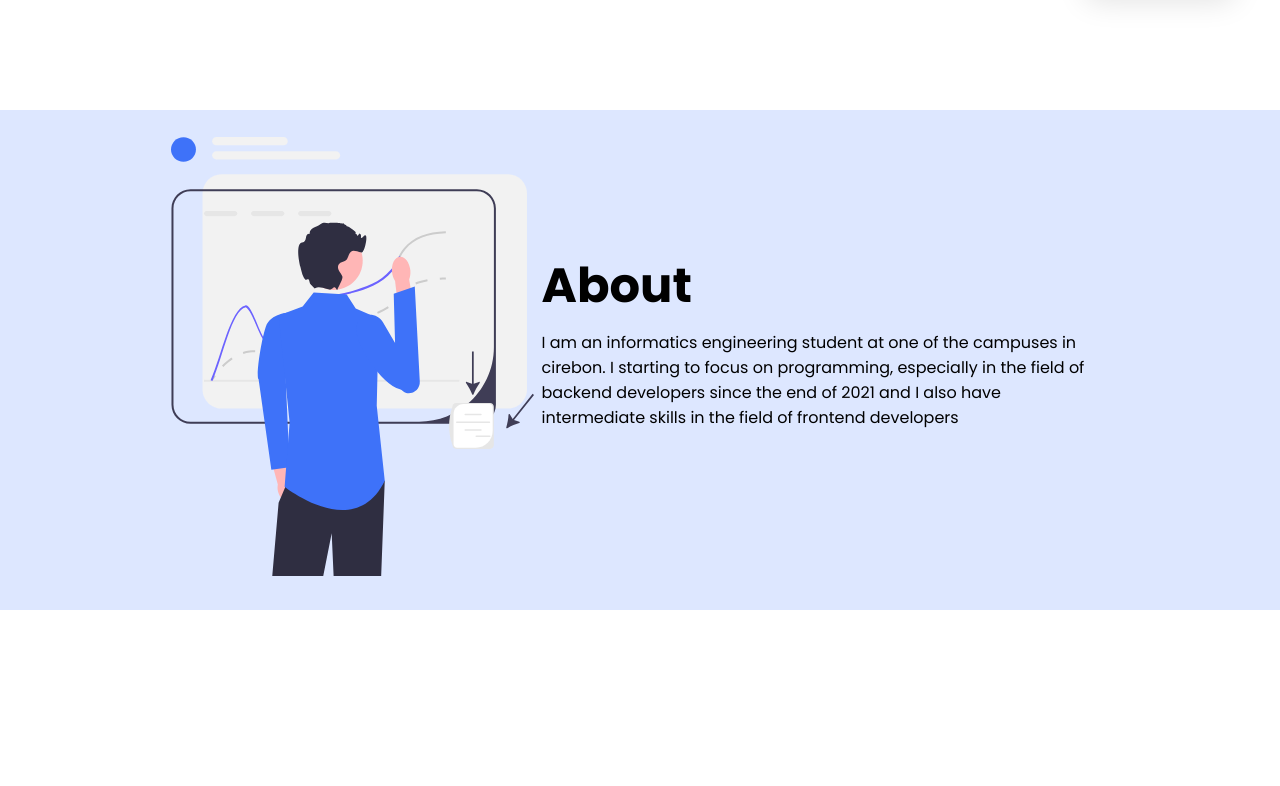
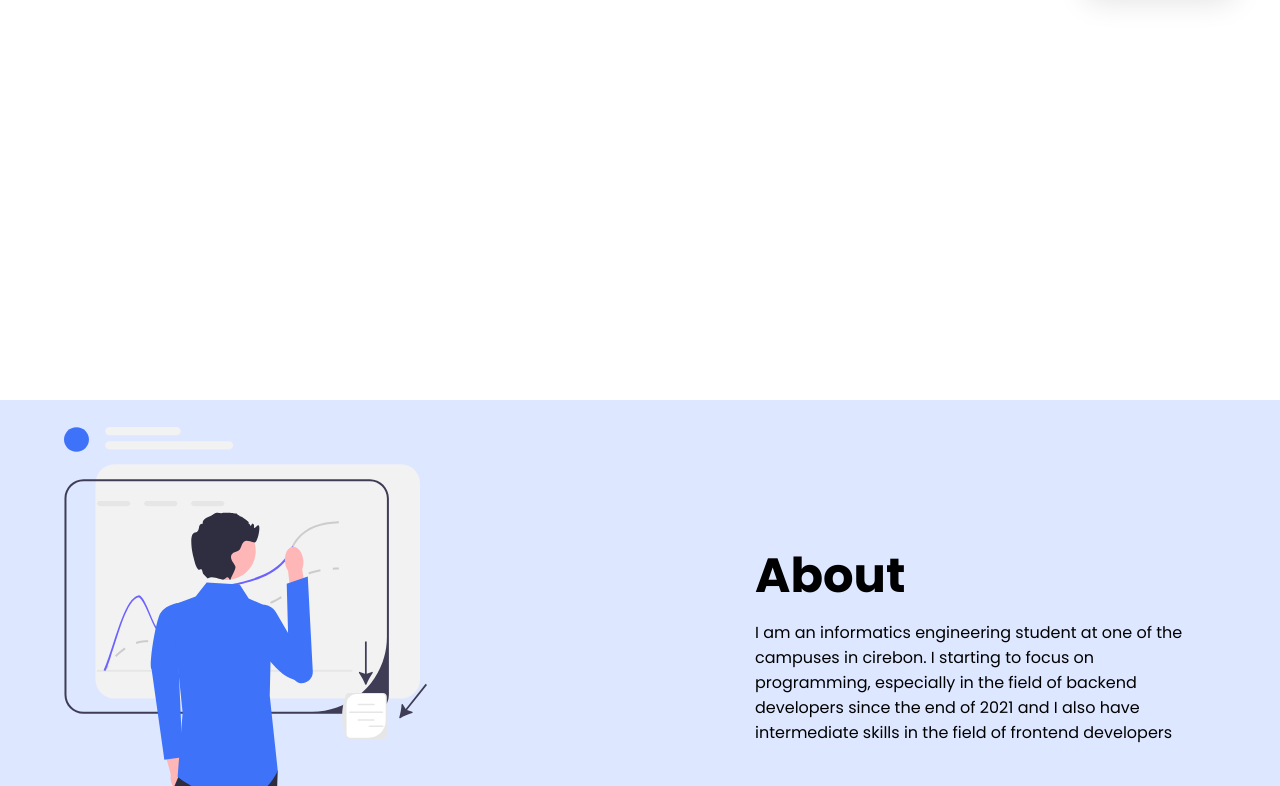
Before and after one commit to mframadann/uts-spa, a React (Create React App) app: page / in a window 1280 px wide. Shown: the part 614-1400 px from the top of the page. Built offline with nearby package versions, Linux system fonts and the light colour scheme.

Commit message:
finishing design

```diff
--- a/public/index.html
+++ b/public/index.html
@@ -33,7 +33,7 @@
       work correctly both with client-side routing and a non-root public URL.
       Learn how to configure a non-root public URL by running `npm run build`.
     -->
-    <title>UTS- Mframadann</title>
+    <title>UTS - 41215734- Mframadann</title>
   </head>
   <body>
     <noscript>You need to enable JavaScript to run this app.</noscript>
--- a/src/styles/globals.css
+++ b/src/styles/globals.css
@@ -367,7 +367,7 @@
   align-items: center;
   justify-content: center;
   margin-top: 290px;
-  margin: auto;
+  /* margin: auto; */
 }
 
 .about-wrapper {
@@ -375,7 +375,8 @@
   max-width: 72rem;
   margin: auto;
   display: flex;
-  justify-content: center;
+  justify-content: space-between;
+  gap: 20rem;
   align-items: center;
 }
 
@@ -388,6 +389,7 @@
   max-width: 560px;
   height: 220px;
   padding: 0.5rem;
+  margin: auto;
   font-weight: 400;
 }
 .about-description h1 {
@@ -872,6 +874,10 @@
     justify-content: flex-start;
   }
 
+  /* .text-footer-image-box {
+    display: none;
+  } */
+
   .right-side-footer-content {
     display: flex;
     justify-content: flex-start;
@@ -895,7 +901,7 @@
   }
 
   .footer-image-wrapper img {
-    width: 100%;
+    width: 60%;
   }
 
   .footer-text-watermark h3 {
```
Also changed, not shown: public/manifest.json.
